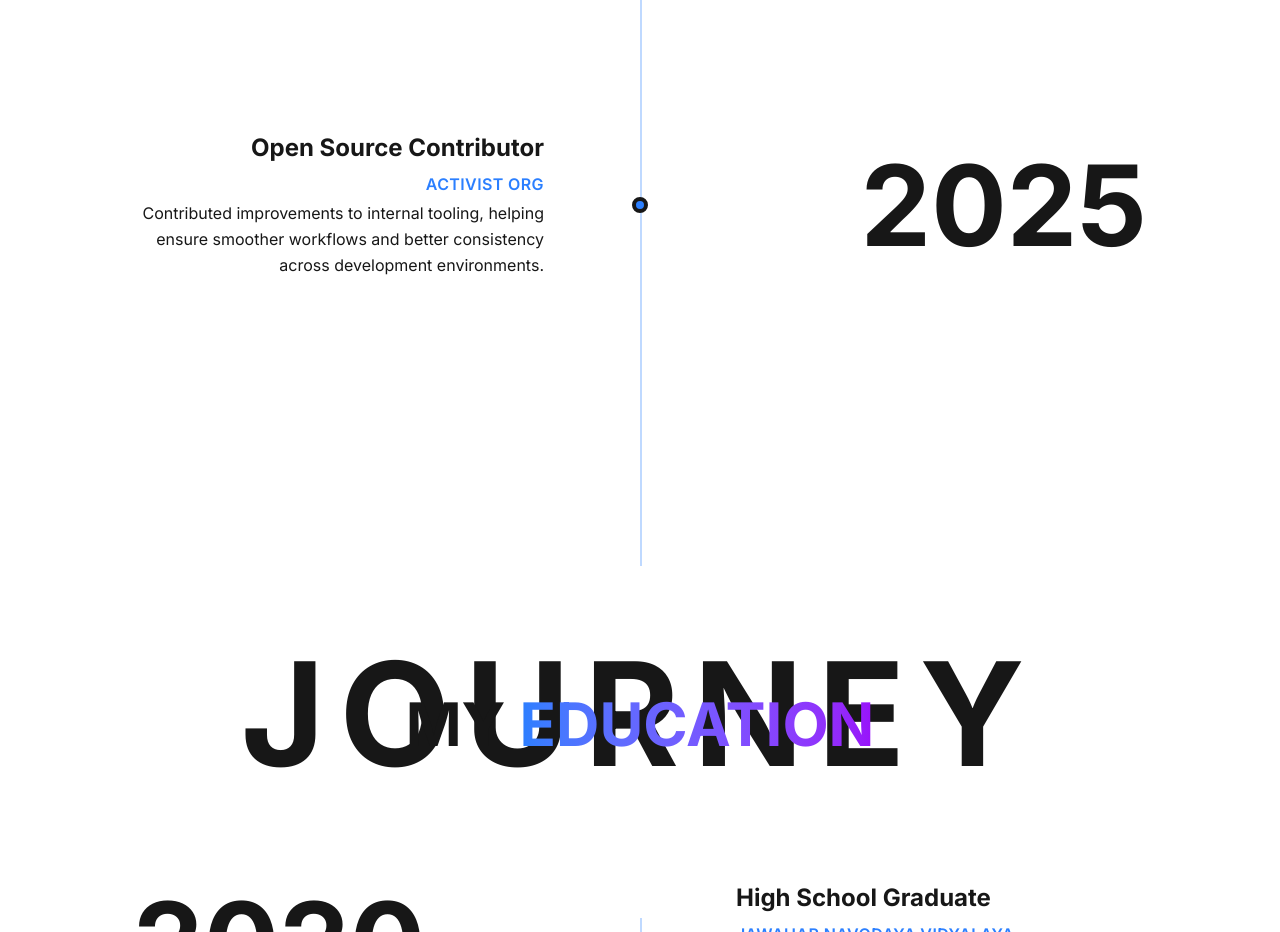
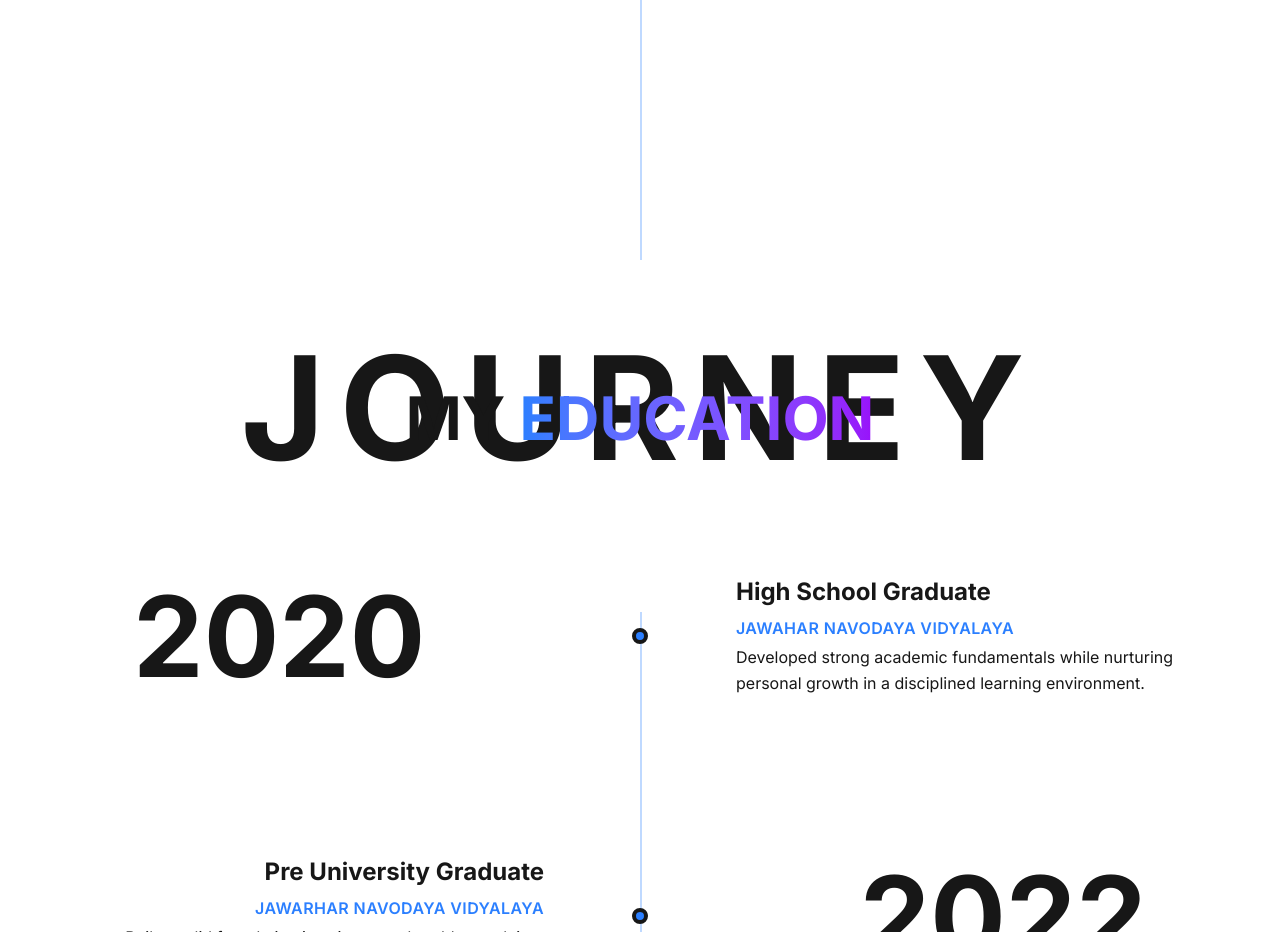
Before and after one commit to ruthvik-mt/MyPortfolio, a Next.js app: page /experience in a window 1280 px wide. Shown: the part 1120-2052 px from the top of the page. Built offline with nearby package versions, Linux system fonts and the light colour scheme.

Commit message:
experience-update

```diff
--- a/app/experience/page.tsx
+++ b/app/experience/page.tsx
@@ -29,14 +29,14 @@ const experienceData: JourneyItem[] = [
       "Contributed to accessibility, internationalization, UI refinements, and performance improvements in a distributed open-source team.",
     side: "left",
   },
-  {
-    year: "2025",
-    title: "Open Source Contributor",
-    subtitle: "Activist Org",
-    description:
-      "Contributed improvements to internal tooling, helping ensure smoother workflows and better consistency across development environments.",
-    side: "right",
-  },
+  // {
+  //   year: "2025",
+  //   title: "Open Source Contributor",
+  //   subtitle: "Activist Org",
+  //   description:
+  //     "Contributed improvements to internal tooling, helping ensure smoother workflows and better consistency across development environments.",
+  //   side: "right",
+  // },
 ];
 
 /* ===================== EDUCATION DATA ===================== */
```
